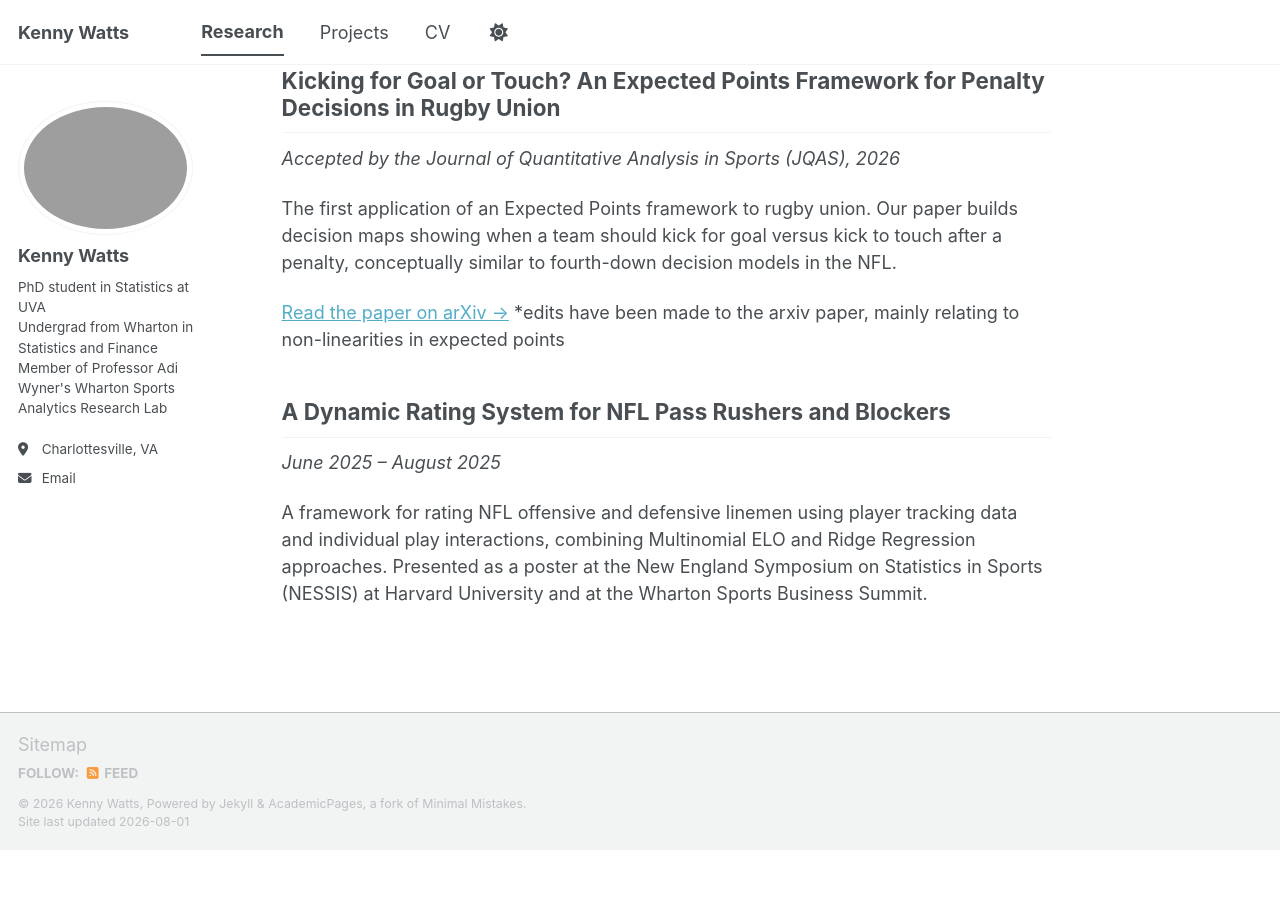
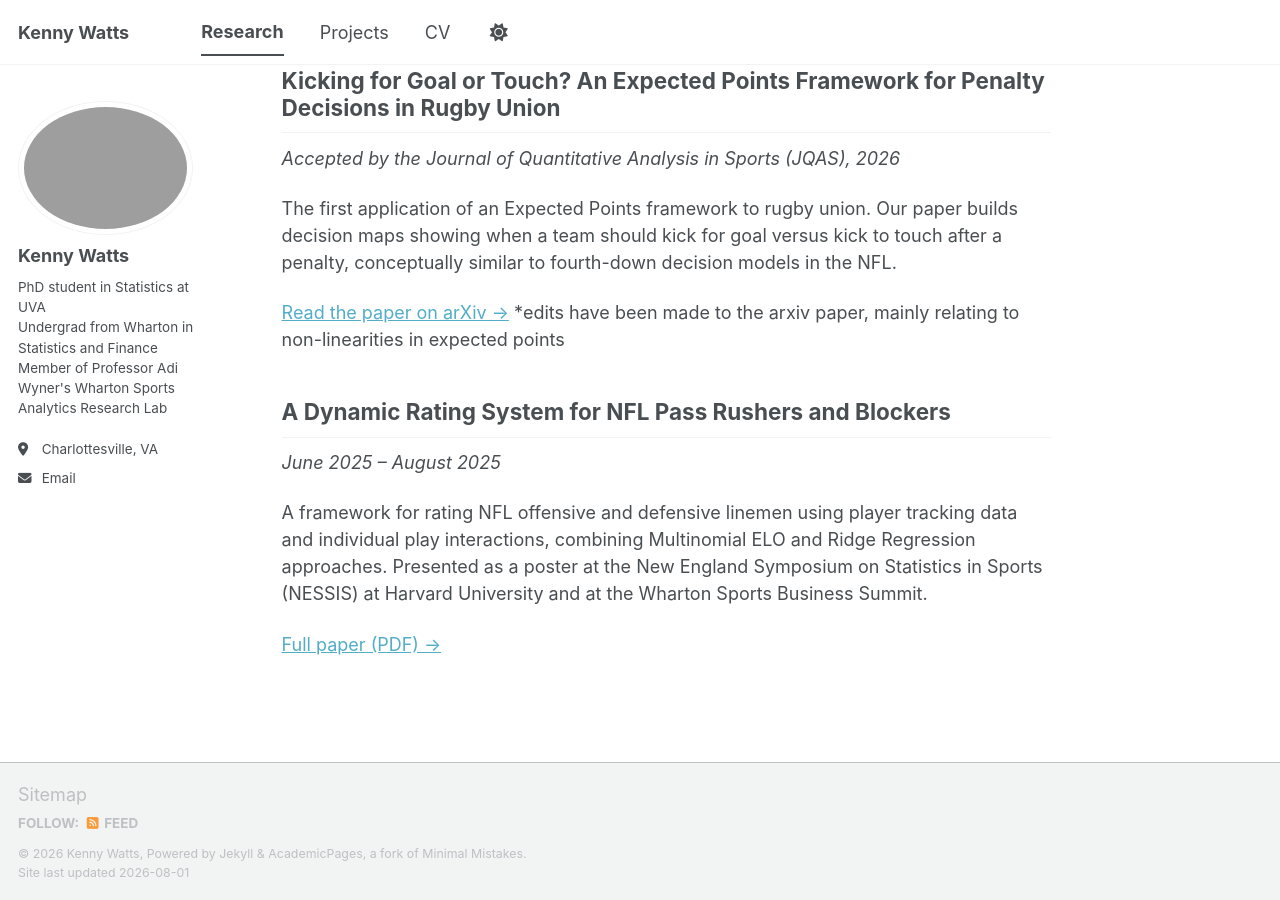
Before and after one commit to kennyws/kennywatts.github.io, a Jekyll site: the page built from _pages/research.md, in a window 1280 px wide and 900 px high, scrolled down 502 px. Built offline with Jekyll 4.4.1, drawn with Linux system fonts in a browser that asks for light colours; a script bundle is joined from its source files by our own code; library files that are not in the unit come from our copies; before the commit the page ends 1352 px from its top, so only the background shows below that.

Commit message:
Update research.md

```diff
--- a/_pages/research.md
+++ b/_pages/research.md
@@ -34,3 +34,5 @@ A Dynamic Rating System for NFL Pass Rushers and Blockers
 *June 2025 &ndash; August 2025*
 
 A framework for rating NFL offensive and defensive linemen using player tracking data and individual play interactions, combining Multinomial ELO and Ridge Regression approaches. Presented as a poster at the New England Symposium on Statistics in Sports (NESSIS) at Harvard University and at the Wharton Sports Business Summit.
+
+[Full paper (PDF) &rarr;]({{ '/files/NFL_Elo.pdf' | relative_url }})
```
